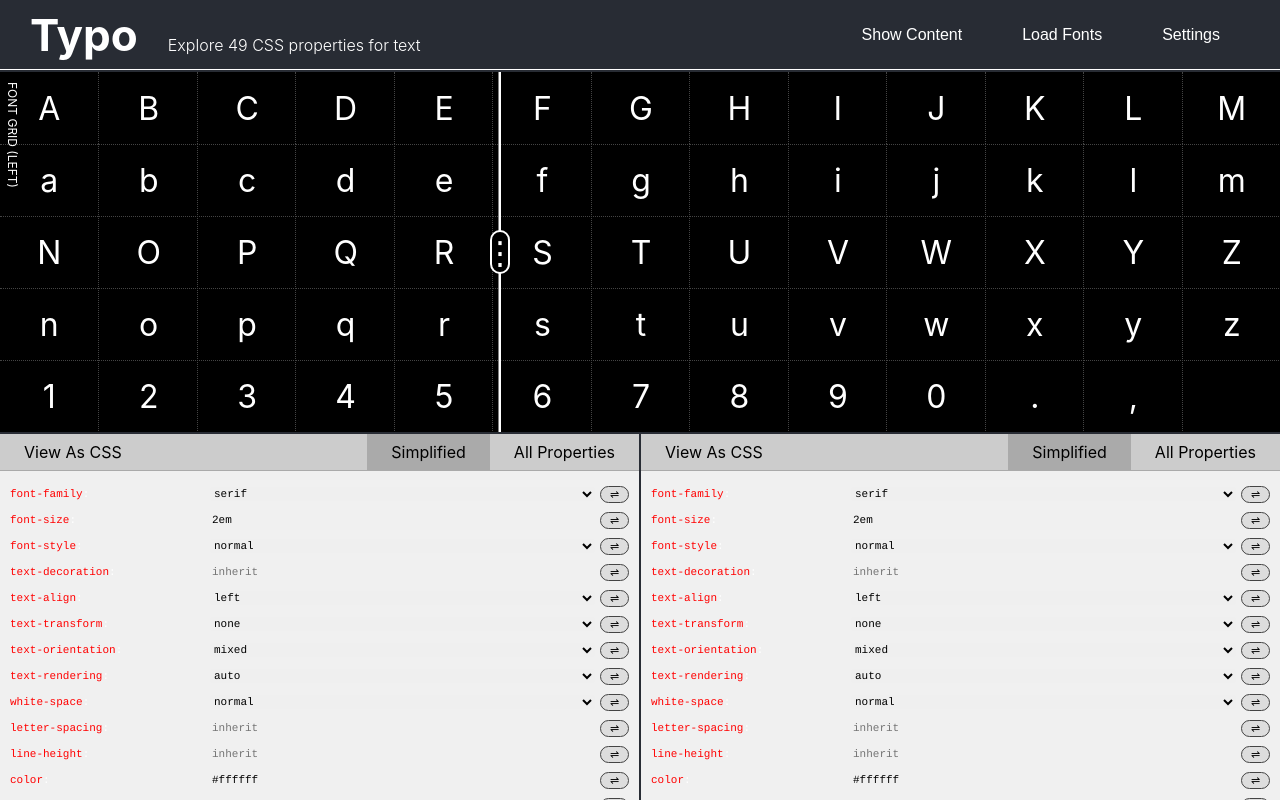
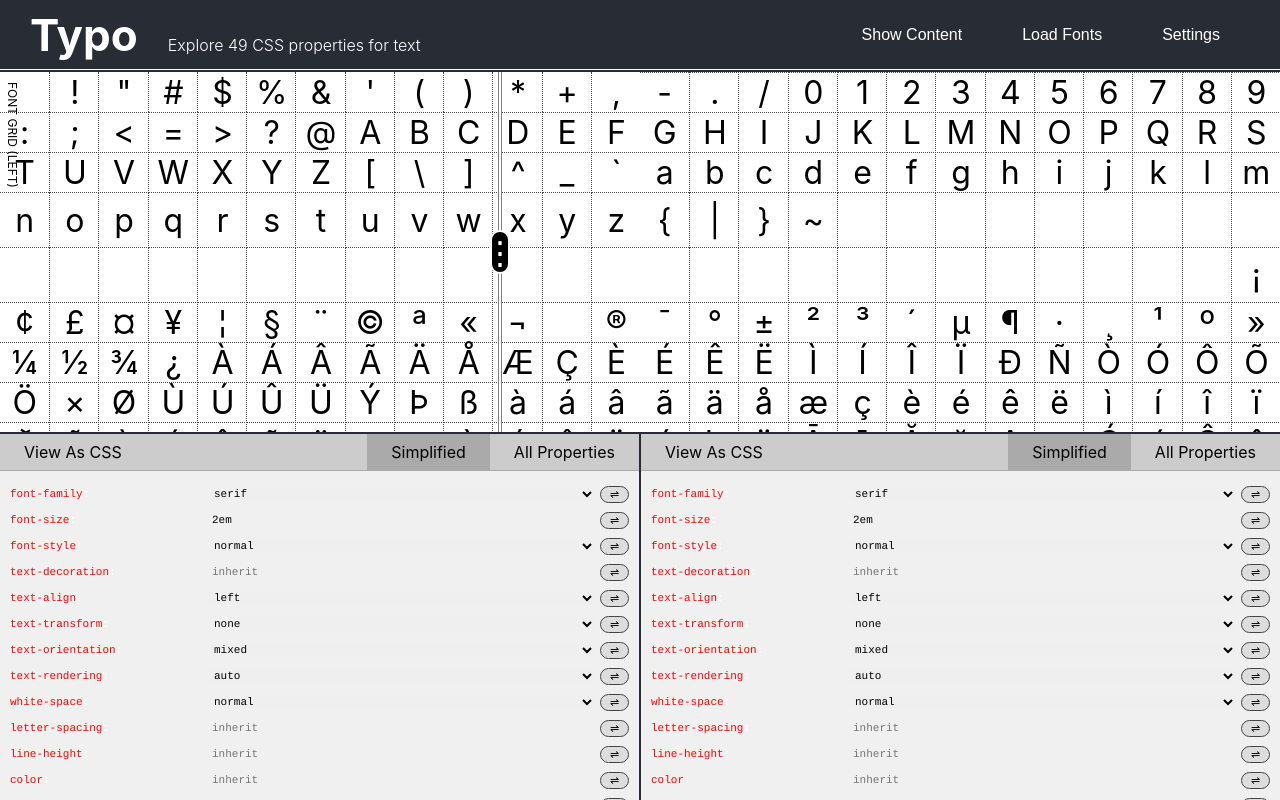
Before and after one commit to onion2k/typo, a React (Create React App) app: page / in a window 1280 px wide. Both pictures are taken after a click on the button "Show Font Grid". Built offline with nearby package versions, Linux system fonts and the light colour scheme.

Commit message:
Flipped colors

```diff
--- a/src/App.js
+++ b/src/App.js
@@ -11,7 +11,6 @@ const cssdata = require("./ctf.json");
 const cssTextFeatures = cssdata.cssTextFeatures;
 
 const defaultState = {
-  color: "#ffffff",
   fontSize: "2em",
   maxWidth: "960px"
 };
@@ -21,8 +20,8 @@ const defaultContent =
 
 export default function App() {
   let [content, setContent] = useState(defaultContent);
-  let [foreground, setForeground] = useState("#ffffff");
-  let [background, setBackground] = useState("#000000");
+  let [foreground, setForeground] = useState("#000000");
+  let [background, setBackground] = useState("#ffffff");
   let [diff, setDiff] = useState(false);
   let [original, setOriginal] = useState(defaultState);
   let [copy, setCopy] = useState(defaultState);
--- a/src/Components/Fontgrid.css
+++ b/src/Components/Fontgrid.css
@@ -34,8 +34,8 @@
   width: 100%;
   height: 100%;
   display: grid;
-  grid-template-columns: repeat(13, 1fr);
-  grid-template-rows: repeat(5, 1fr);
+  grid-template-columns: repeat(26, 1fr);
+  grid-template-rows: repeat(10, 1fr);
   grid-gap: 0;
   align-items: center;
   justify-content: center;
--- a/src/Components/Fontgrid.js
+++ b/src/Components/Fontgrid.js
@@ -24,83 +24,19 @@ export default function Fontgrid(data) {
   let tempStyle = Object.assign({}, style);
   tempStyle.maxWidth = "inherit";
 
+  const offset = 32;
+
+  const charmap = Array.from(Array(26 * 10).keys()).map((p, i) => {
+    return <span>{String.fromCharCode(offset + i)}</span>;
+  });
+
   return (
     <div
       className={`fontgrid ${copy ? "copy" : "original"}`}
       style={{ ...typoStyle }}
     >
       <span className="title">{title}</span>
-      <div style={tempStyle}>
-        <span>A</span>
-        <span>B</span>
-        <span>C</span>
-        <span>D</span>
-        <span>E</span>
-        <span>F</span>
-        <span>G</span>
-        <span>H</span>
-        <span>I</span>
-        <span>J</span>
-        <span>K</span>
-        <span>L</span>
-        <span>M</span>
-
-        <span>a</span>
-        <span>b</span>
-        <span>c</span>
-        <span>d</span>
-        <span>e</span>
-        <span>f</span>
-        <span>g</span>
-        <span>h</span>
-        <span>i</span>
-        <span>j</span>
-        <span>k</span>
-        <span>l</span>
-        <span>m</span>
-
-        <span>N</span>
-        <span>O</span>
-        <span>P</span>
-        <span>Q</span>
-        <span>R</span>
-        <span>S</span>
-        <span>T</span>
-        <span>U</span>
-        <span>V</span>
-        <span>W</span>
-        <span>X</span>
-        <span>Y</span>
-        <span>Z</span>
-
-        <span>n</span>
-        <span>o</span>
-        <span>p</span>
-        <span>q</span>
-        <span>r</span>
-        <span>s</span>
-        <span>t</span>
-        <span>u</span>
-        <span>v</span>
-        <span>w</span>
-        <span>x</span>
-        <span>y</span>
-        <span>z</span>
-
-        <span>1</span>
-        <span>2</span>
-        <span>3</span>
-        <span>4</span>
-        <span>5</span>
-        <span>6</span>
-        <span>7</span>
-        <span>8</span>
-        <span>9</span>
-        <span>0</span>
-        <span>.</span>
-        <span>,</span>
-        <span />
-      </div>
+      <div style={tempStyle}>{charmap}</div>
     </div>
   );
 }
```
